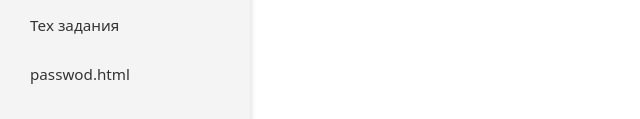
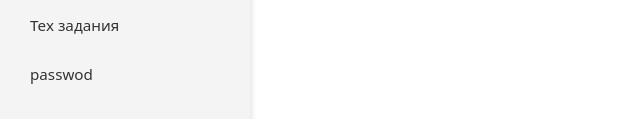
Before and after one commit to InBarny/InBarny.github.io, a plain HTML site: page index.html in a window 1280 px wide. Shown: the part 609-728 px from the top of the page, 0-640 px from the left. Drawn offline with nearby package versions, Linux system fonts and the light colour scheme.

Commit message:
index.html

```diff
--- a/index.html
+++ b/index.html
@@ -45,7 +45,7 @@
       </li>
       <li><a href="Результаты защиты.html">Результаты защиты</a></li>
       <li><a href="тех задания.html">Тех задания</a></li>
-      <li><a href="тех задания.html">passwod.html</a></li>
+      <li><a href="passwod.html">passwod</a></li>
     </ul>
   </div>
   <div class="container text-center my-5">
```
